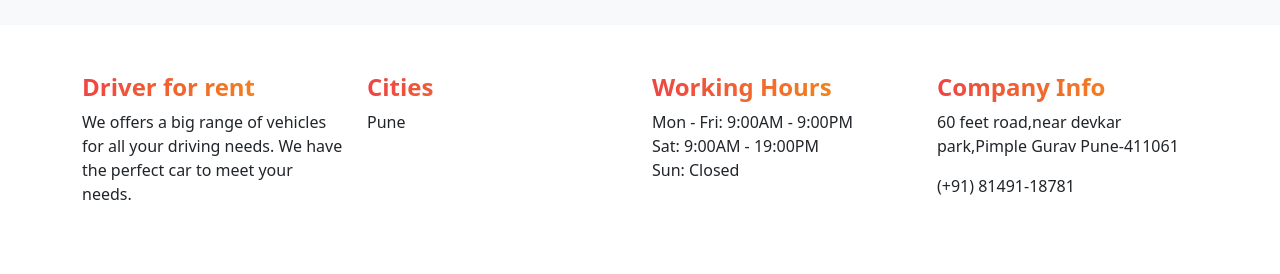
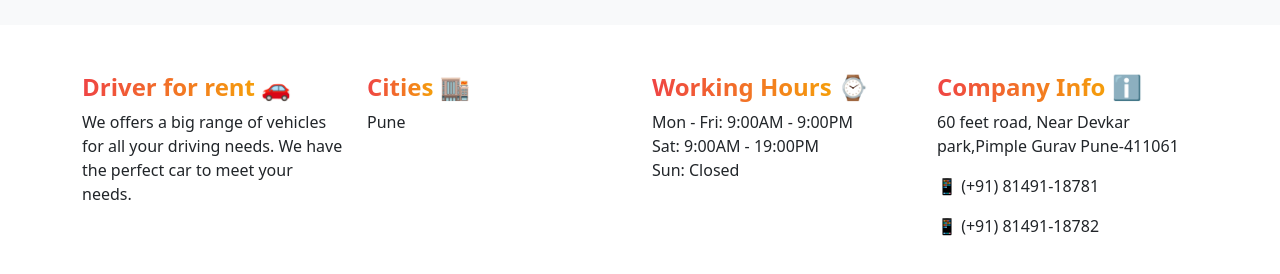
Before and after one commit to jaymanale/My-Driver, a React (Vite) app: page / in a window 1280 px wide. Shown: the part 1887-2161 px from the top of the page. Built offline with nearby package versions, Linux system fonts and the light colour scheme; the HTML template or start-up script is replaced by a standard one.

Commit message:
footer added icon and minor improvement

```diff
--- a/index.html
+++ b/index.html
@@ -2,9 +2,9 @@
 <html lang="en">
   <head>
     <meta charset="UTF-8" />
-    <link rel="icon" type="image/svg+xml" href="/vite.svg" />
+    <link rel="icon" type="image/svg+xml" href="./src/images/carSelect.svg" />
     <meta name="viewport" content="width=device-width, initial-scale=1.0" />
-    <title>Vite + React</title>
+    <title>Driver For Rent</title>
   </head>
   <body>
     <div id="root"></div>
--- a/src/components/Footer.jsx
+++ b/src/components/Footer.jsx
@@ -5,7 +5,10 @@ const Footer = () => {
         <div className="container">
           <div className="row">
             <div className="col-sm-12 col-md-3 col-lg-3 my-5">
-              <h4 className="textGradient">Driver for rent</h4>
+              <h4>
+                <span className="textGradient">Driver for rent</span> 🚗
+              </h4>
+
               <ul className="list-unstyled">
                 <li>
                   We offers a big range of vehicles for all your driving needs.
@@ -14,13 +17,19 @@ const Footer = () => {
               </ul>
             </div>
             <div className="col-sm-12 col-md-3 col-lg-3 my-5">
-              <h4 className="textGradient">Cities</h4>
+              <h4>
+                <span className="textGradient">Cities</span> 🏬
+              </h4>
+
               <ul className="list-unstyled">
                 <li className="fw-medium">Pune</li>
               </ul>
             </div>
             <div className="col-sm-12 col-md-3 col-lg-3 my-5">
-              <h4 className="textGradient">Working Hours</h4>
+              <h4>
+                <span className="textGradient">Working Hours</span> ⌚
+              </h4>
+
               <ul className="list-unstyled">
                 <li className="fw-medium">Mon - Fri: 9:00AM - 9:00PM</li>
                 <li className="fw-medium">Sat: 9:00AM - 19:00PM</li>
@@ -28,15 +37,20 @@ const Footer = () => {
               </ul>
             </div>
             <div className="col-sm-12 col-md-3 col-lg-3 my-5">
-              <h4 className="textGradient">Company Info</h4>
+              <h4>
+                <span className="textGradient">Company Info</span> ℹ️
+              </h4>
               <ul className="list-unstyled">
                 <li>
                   <p className="fw-medium">
-                    60 feet road,near devkar park,Pimple Gurav Pune-411061
+                    60 feet road, Near Devkar park,Pimple Gurav Pune-411061
                   </p>
                 </li>
                 <li>
-                  <p className="fw-medium">(+91) 81491-18781</p>
+                  <p className="fw-medium"> 📱 (+91) 81491-18781</p>
+                </li>
+                <li>
+                  <p className="fw-medium"> 📱 (+91) 81491-18782</p>
                 </li>
               </ul>
             </div>
```
